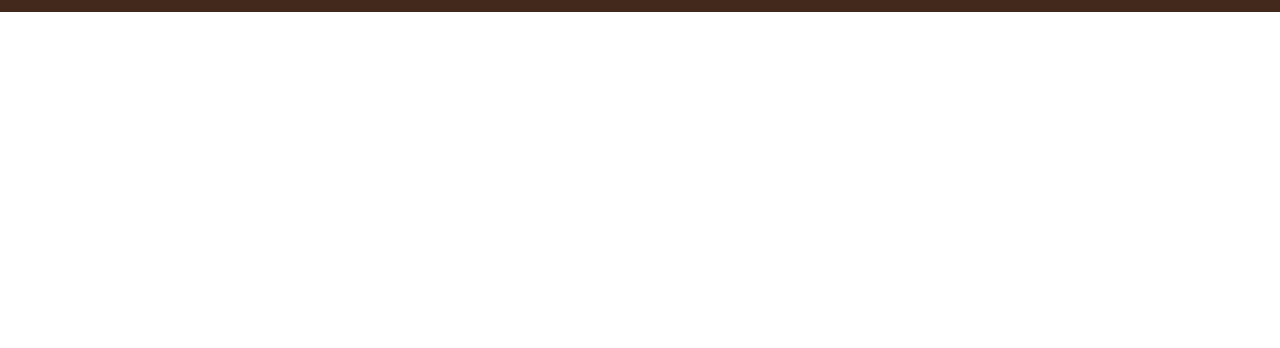
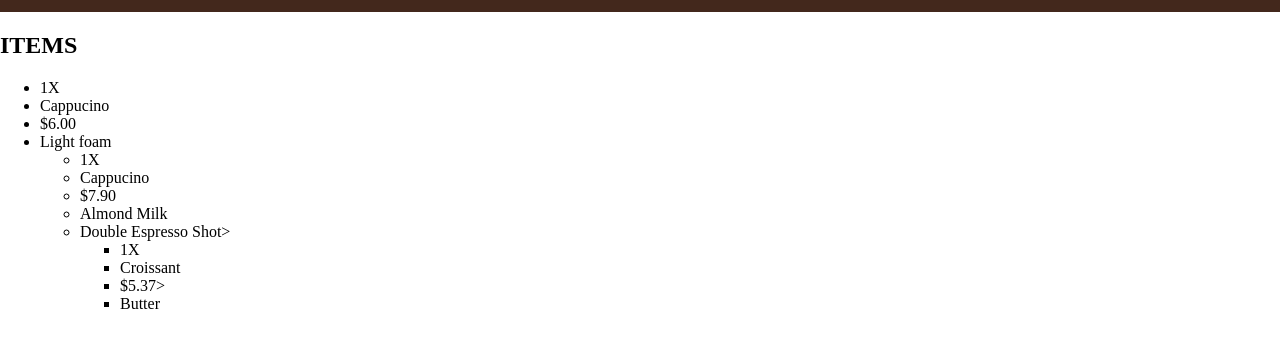
Before and after one commit to Susu-spec/coffeemasters, a plain HTML site: page index.html in a window 1280 px wide. Shown: the part 66-414 px from the top of the page. Drawn offline with Linux system fonts and the light colour scheme.

Commit message:
Update: add elements

```diff
--- a/index.html
+++ b/index.html
@@ -13,6 +13,24 @@
     <header>
         <img class="coffeelogo" src="coffee_masters_logo.png" alt="logo" width="23px" height="25px"><h1 class="coffeetitle">Coffee Masters</h1>
     </header>
-
+    <main>
+	<section class="page">
+		<div class="order">
+			<h2 class="items">ITEMS</h2>
+			<ul class="list">
+				<li class="amount">1X</li>
+				<li class="name">Cappucino</li>
+				<li class="price">$6.00</li>
+				<li class="ordertype">Light foam</li>
+			<ul class="list">                                      		<li class="amount">1X</li>
+				<li class="name">Cappucino</li>
+				<li class="price">$7.90</li>                                                                            	<li class="ordertype">Almond Milk</li>
+				<li class="ordertype">Double Espresso Shot></li>
+			<ul class="list">
+				<li class="amount">1X</li>
+				<li class="name">Croissant</li>
+				<li class="price">$5.37></li>
+				<li class="ordertype">Butter</li>
+		</div>
 </body>
 </html>
```
